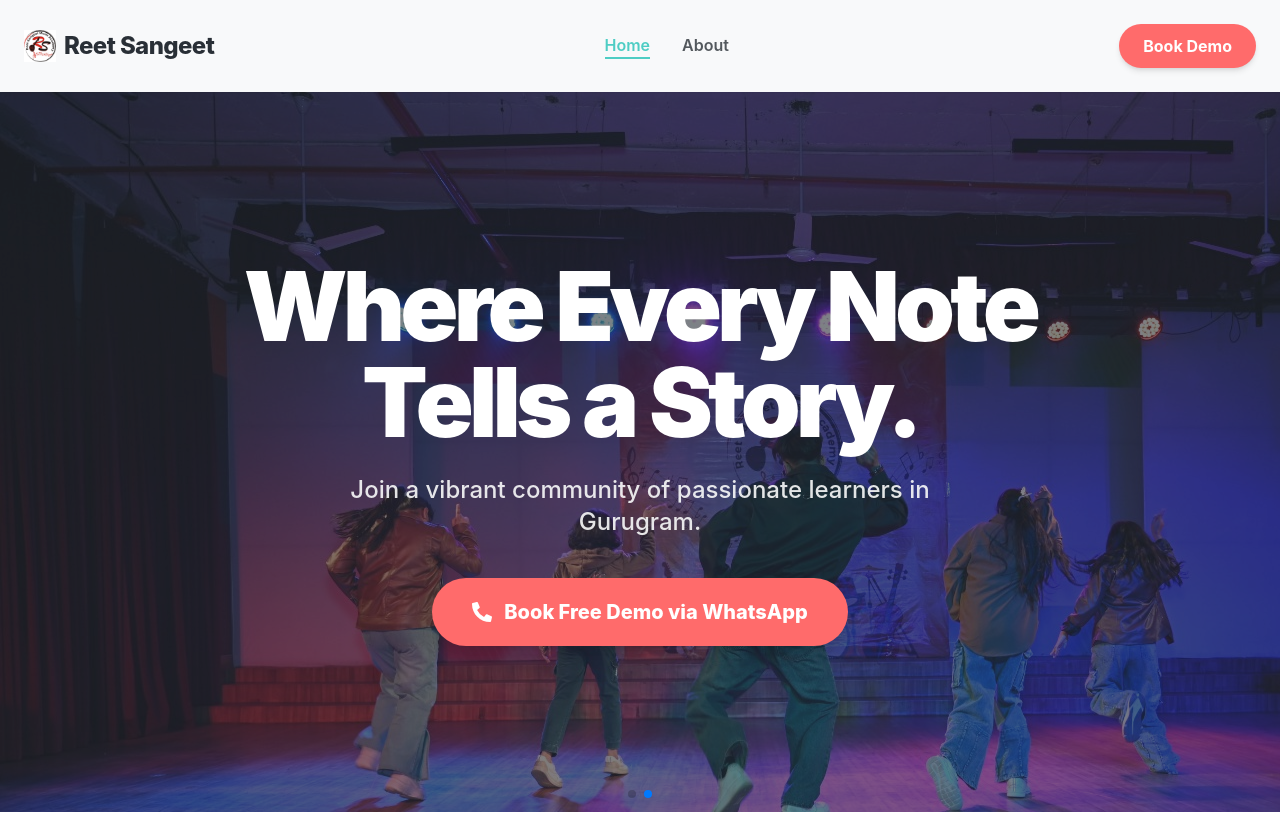
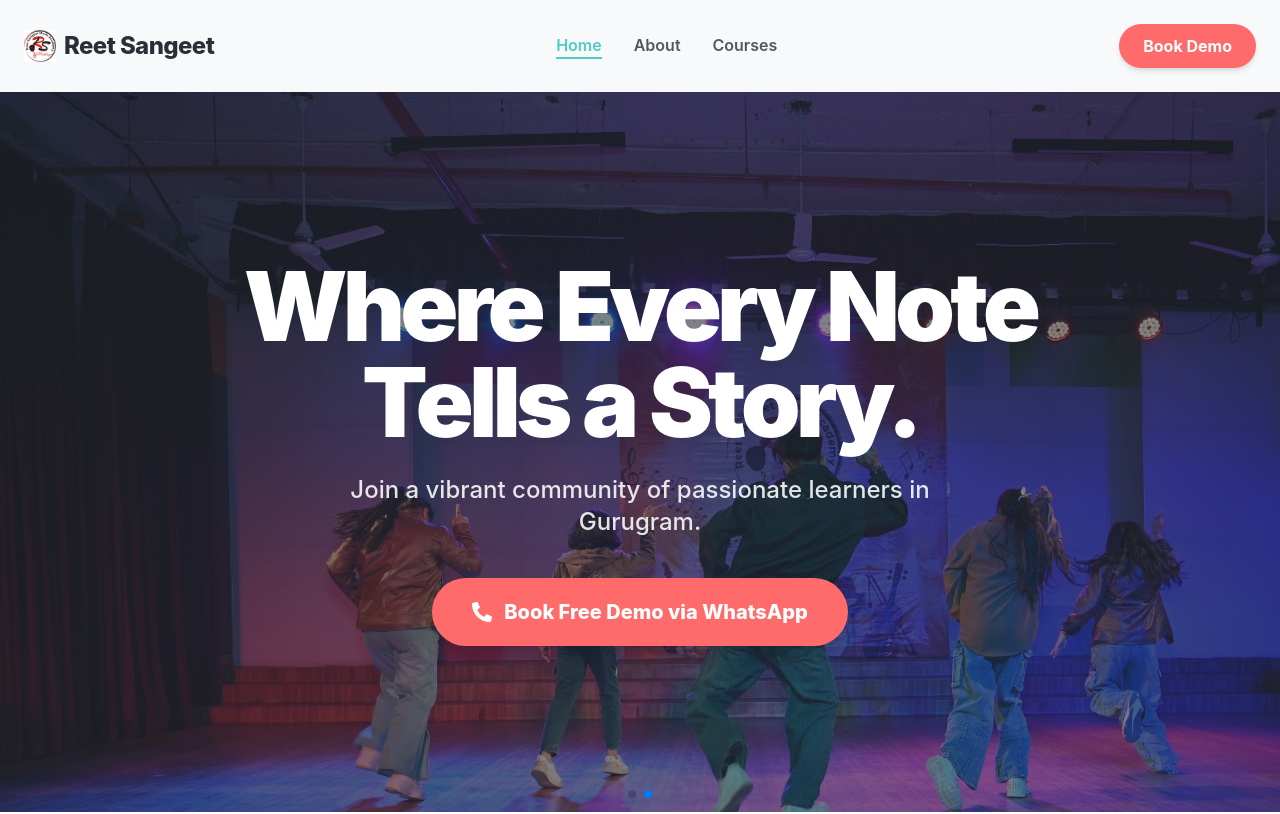
Before and after one commit to priyanshi-08/reet-sangeet, a React (Create React App) app: page / in a window 1280 px wide. Shown: the top 814 px of the page. Built offline with nearby package versions, Linux system fonts and the light colour scheme.

Commit message:
added netlify and courses

```diff
--- a/src/App.js
+++ b/src/App.js
@@ -14,7 +14,7 @@
 // Import Pages
 import Home from "./components/Home";
 import About from "./components/About";
-// import Courses from './pages/Courses';
+import Courses from "./components/Courses";
 // import Gallery from './pages/Gallery';
 // import Contact from './pages/Contact';
 
@@ -41,11 +41,10 @@
           <Route path="/" element={<Home />} />
           <Route path="/home" element={<Home />} />
           <Route path="/about" element={<About />} />
+          <Route path="/courses" element={<Courses />} />
           <Route path="*" element={<Navigate to="/" replace />} />
-          {/* <Route path="/courses" element={<Courses />} />
-          <Route path="/gallery" element={<Gallery />} />
-          <Route path="/contact" element={<Contact />} />
-          */}
+          {/* <Route path="/gallery" element={<Gallery />} />
+          <Route path="/contact" element={<Contact />} /> */}
         </Routes>
         {/* You can also extract your footer to src/components/Footer.jsx and place it here */}
       </div>
--- /dev/null
+++ b/src/components/Courses.jsx
@@ -0,0 +1,9 @@
+import React from 'react'
+
+function Courses() {
+  return (
+    <div>Courses</div>
+  )
+}
+
+export default Courses
--- a/src/components/Navbar.jsx
+++ b/src/components/Navbar.jsx
@@ -7,7 +7,8 @@
 
   const navLinks = [
     { name: 'Home', path: '/' },
-    { name: 'About', path: '/about' }
+    { name: 'About', path: '/about' },
+    { name: 'Courses', path: '/courses' }
   ];
 
   return (
```
Also changed, not shown: 1 other file (tests, documents, lock files or other folders).
